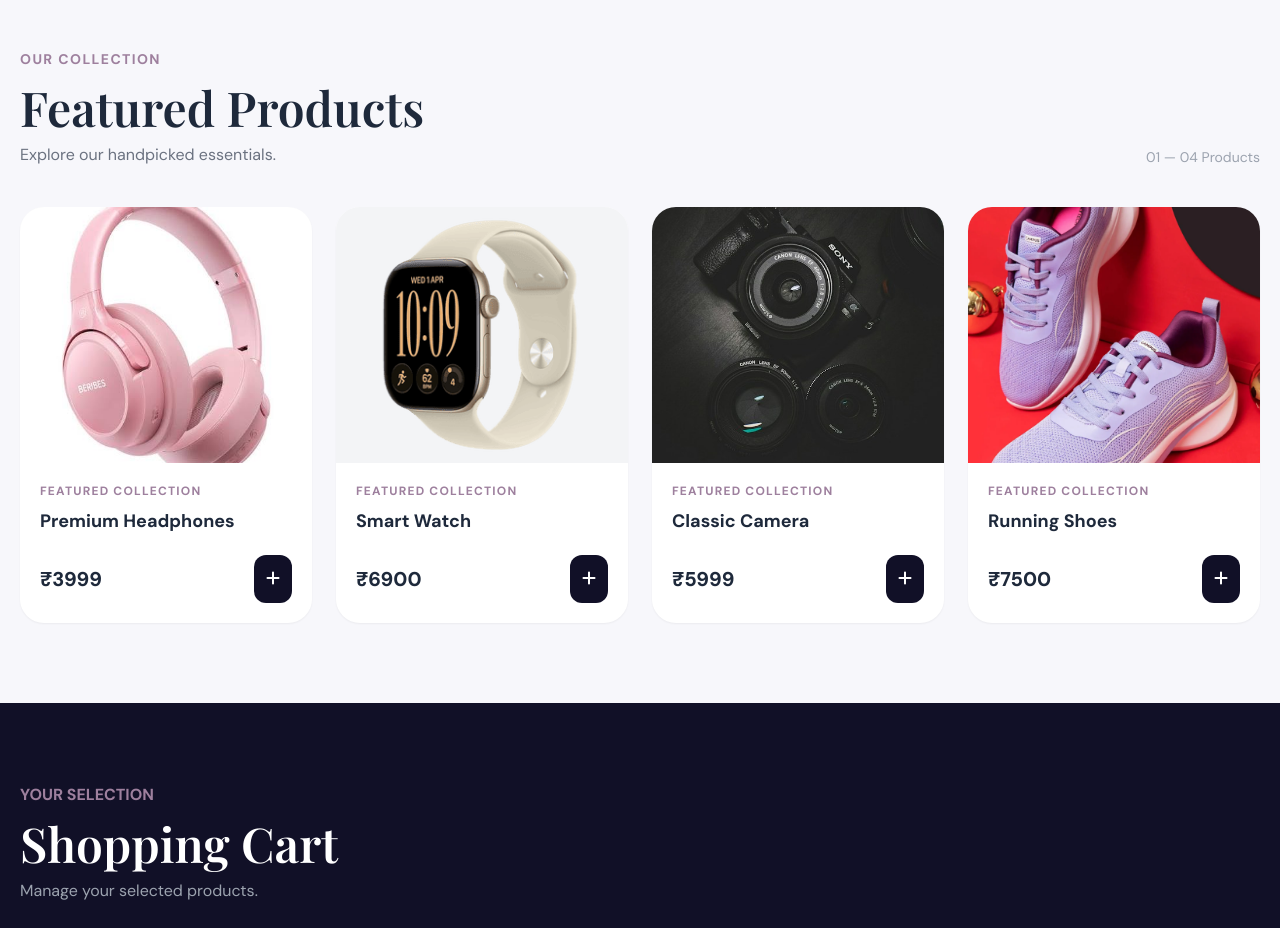
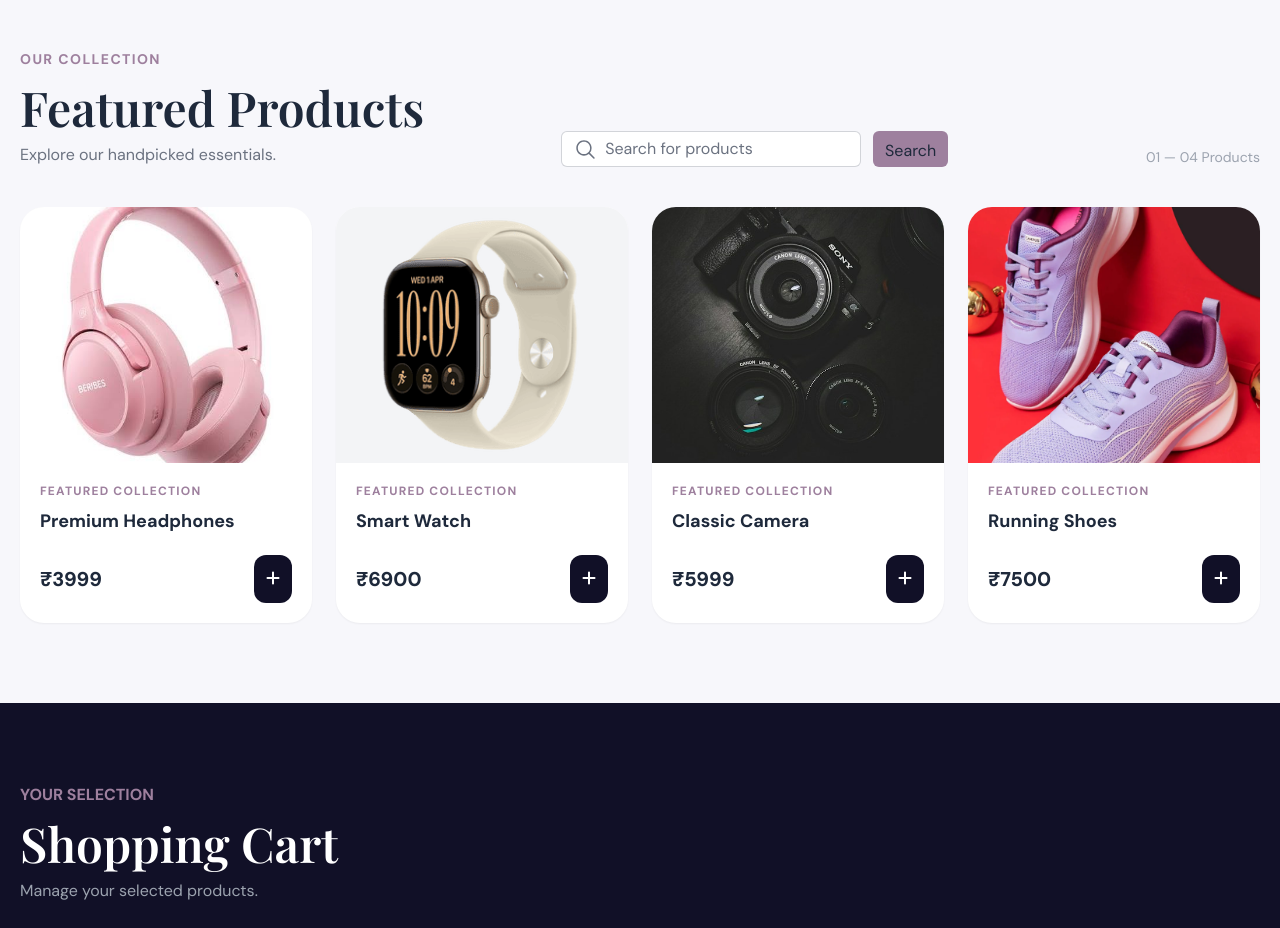
Before and after one commit to Jain-Kashish-04/shopping-cart-application-, a plain HTML site: page index.html in a window 1280 px wide. Shown: the part 920-1848 px from the top of the page. Drawn offline with nearby package versions, Linux system fonts and the light colour scheme.

Commit message:
added a ID names

```diff
--- a/index.html
+++ b/index.html
@@ -175,6 +175,16 @@
             <h2 class="heading text-4xl md:text-5xl mt-3">Featured Products</h2>
             <p class="text-gray-500 mt-3">Explore our handpicked essentials.</p>
         </div>
+
+		<div class="flex items-center gap-3 max-w-md w-full">
+			<div class="flex items-center w-[300px] border pl-3 gap-2 bg-white border-gray-500/30 h-[36px] rounded-md overflow-hidden">
+				<svg xmlns="http://www.w3.org/2000/svg" width="23" height="23" viewBox="0 0 30 30" fill="#6B7280">
+					<path d="M13 3C7.489 3 3 7.489 3 13s4.489 10 10 10a9.95 9.95 0 0 0 6.322-2.264l5.971 5.971a1 1 0 1 0 1.414-1.414l-5.97-5.97A9.95 9.95 0 0 0 23 13c0-5.511-4.489-10-10-10m0 2c4.43 0 8 3.57 8 8s-3.57 8-8 8-8-3.57-8-8 3.57-8 8-8"/>
+				</svg>
+				<input id="featuredSearch" type="text" placeholder="Search for products" class="w-half h-half outline-none text-gray-500 placeholder-gray-500 text-s">
+			</div>
+			<button type="submit" class="bg-[#9e809e] w-[75px] h-[36px] rounded-md text-s p-2">Search</button>
+		</div>
         <span class="hidden sm:block text-sm text-gray-400">01 — 04 Products</span>
     </div>
 
@@ -205,7 +215,7 @@
 							<svg xmlns="http://www.w3.org/2000/svg" width="23" height="23" viewBox="0 0 30 30" fill="#6B7280">
 								<path d="M13 3C7.489 3 3 7.489 3 13s4.489 10 10 10a9.95 9.95 0 0 0 6.322-2.264l5.971 5.971a1 1 0 1 0 1.414-1.414l-5.97-5.97A9.95 9.95 0 0 0 23 13c0-5.511-4.489-10-10-10m0 2c4.43 0 8 3.57 8 8s-3.57 8-8 8-8-3.57-8-8 3.57-8 8-8"/>
 							</svg>
-							<input type="text" placeholder="Search for products" class="w-full h-full outline-none text-gray-500 placeholder-gray-500 text-s">
+							<input id="cartSearch" type="text" placeholder="Search for products" class="w-full h-full outline-none text-gray-500 placeholder-gray-500 text-s">
 						</div>
 						<button type="submit" class="bg-[#9e809e] w-32 h-[46px] rounded-md text-s">Search</button>
 					</div>
```
